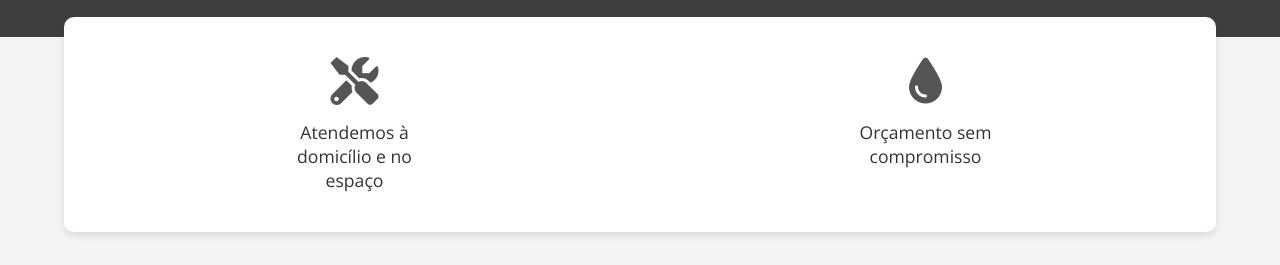
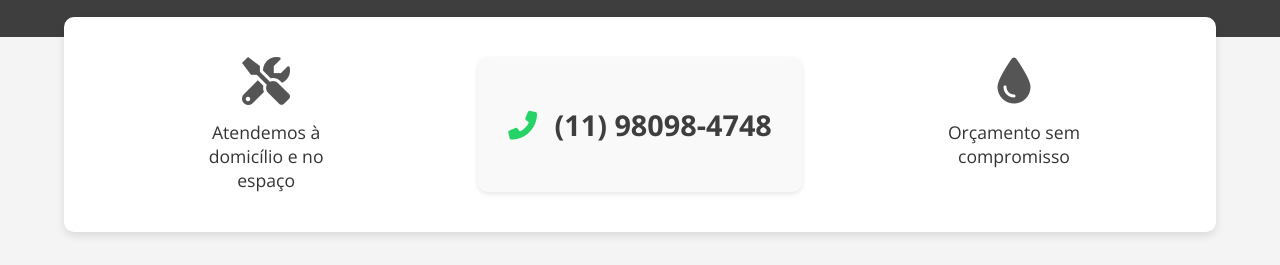
Before and after one commit to asingerlatina-svg/site, a plain HTML site: page index.html in a window 1280 px wide. Shown: the part 535-800 px from the top of the page. Drawn offline with nearby package versions, Linux system fonts and the light colour scheme.

Commit message:
Update index.html

```diff
--- a/index.html
+++ b/index.html
@@ -101,6 +101,27 @@
         .service-card p {
             font-size: 1.1em;
             max-width: 150px;
+        }
+
+        /* Telefone central */
+        .phone-highlight {
+            display: flex;
+            align-items: center;
+            justify-content: center;
+            font-size: 1.8em;
+            font-weight: bold;
+            color: #3e3e3e;
+            background: #f9f9f9;
+            padding: 20px 30px;
+            border-radius: 10px;
+            box-shadow: 0 2px 5px rgba(0,0,0,0.1);
+            text-align: center;
+            min-width: 260px;
+        }
+
+        .phone-highlight i {
+            color: #25d366;
+            margin-right: 10px;
         }
 
         /* Seção de produtos e depoimentos */
@@ -306,6 +327,10 @@
                 gap: 20px;
                 text-align: left;
             }
+            .phone-highlight {
+                font-size: 1.4em;
+                padding: 15px 20px;
+            }
             .hero-content h2 {
                 font-size: 1.5em;
             }
@@ -338,6 +363,11 @@
                 <i class="fas fa-screwdriver-wrench"></i>
                 <p>Atendemos à domicílio e no espaço</p>
             </div>
+
+            <div class="phone-highlight">
+                <p><i class="fas fa-phone-alt"></i> (11) 98098-4748</p>
+            </div>
+
             <div class="service-card">
                 <i class="fas fa-tint"></i>
                 <p>Orçamento sem compromisso</p>
```
